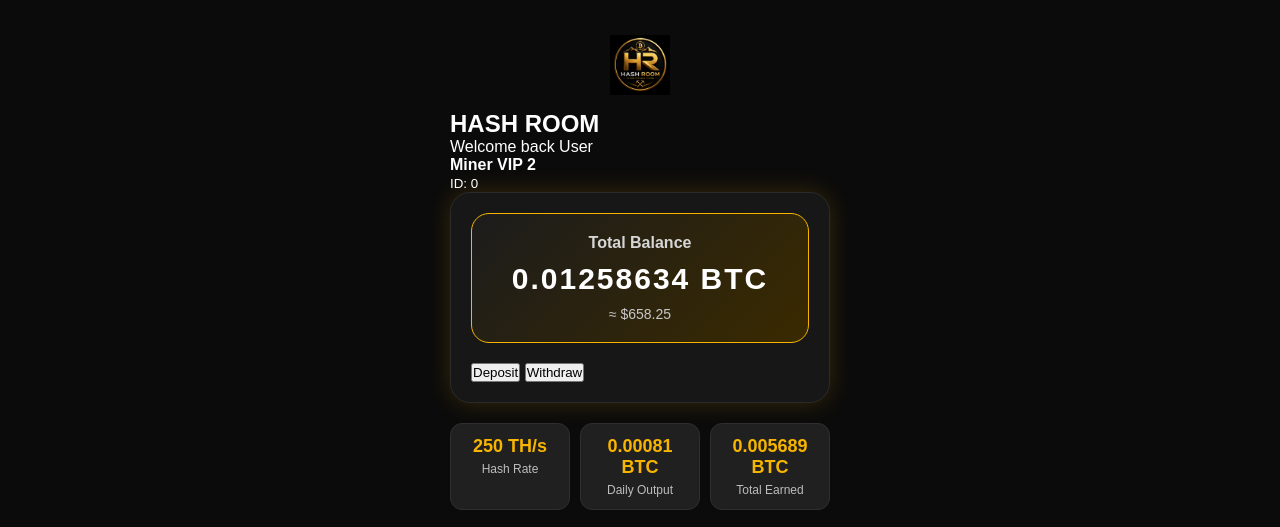
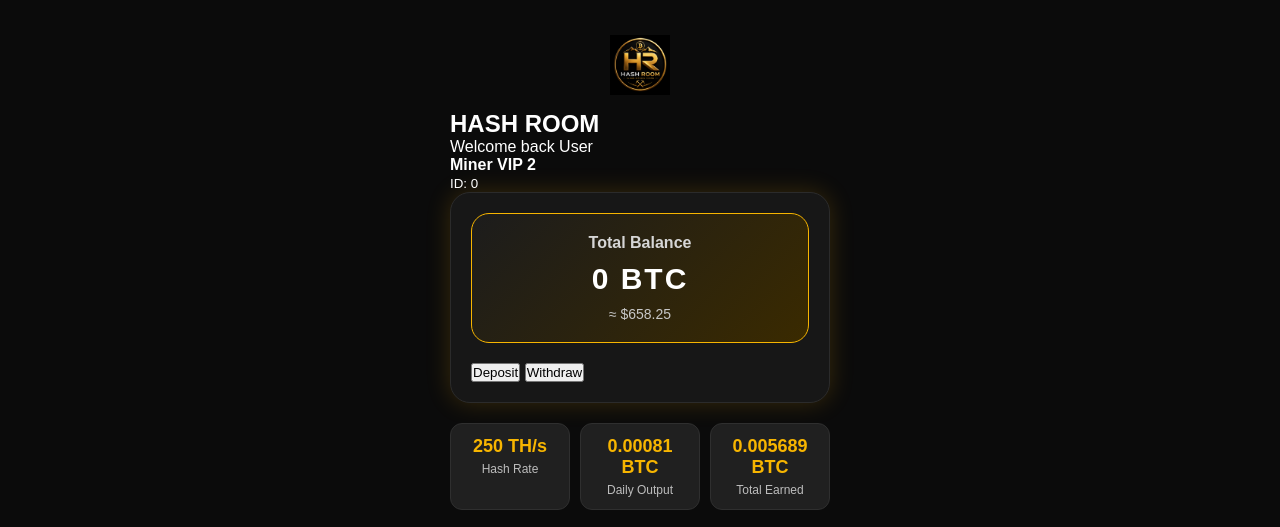
Before and after one commit to signaal2/HashRoom, a plain HTML site: page index.html in a window 1280 px wide. Shown: the top 527 px of the page. Drawn offline with Linux system fonts and the light colour scheme; a script that the page names is missing.

Commit message:
Update index.html

```diff
--- a/index.html
+++ b/index.html
@@ -35,7 +35,7 @@
 
     <h2>Total Balance</h2>
 
-    <h1 id="balance">0.01258634 BTC</h1>
+    <h1 id="balance">0 BTC</h1>
 
     <p>≈ $658.25</p>
 
```
